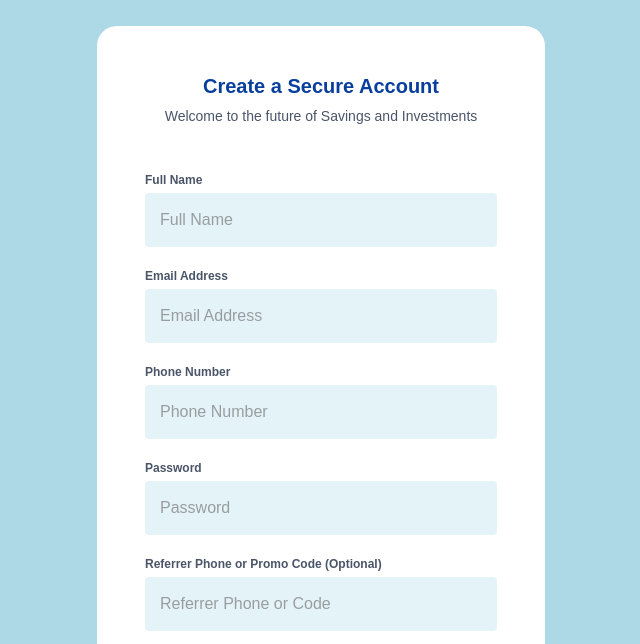
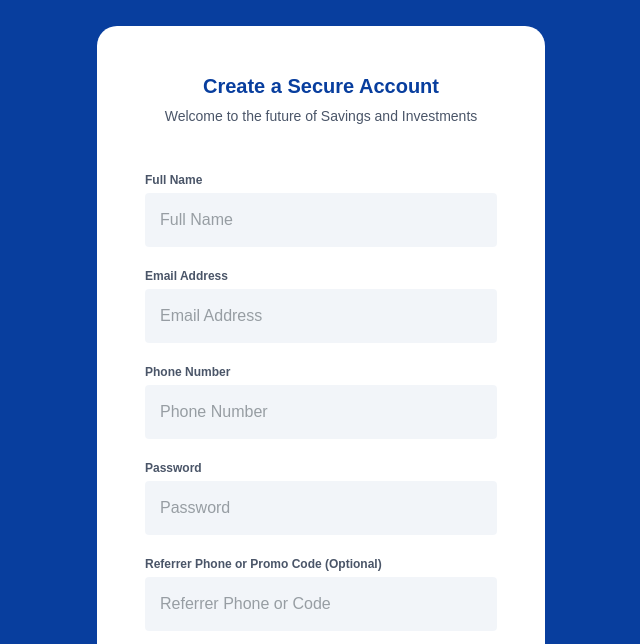
Before and after one commit to timilxr/start-front-end-task, a plain HTML site: page index.html in a window 1280 px wide. Shown: the part 106-750 px from the top of the page, without its empty margins (319-959 px from the left). Drawn offline with Linux system fonts and the light colour scheme; files whose address does not match are found by name.

Commit message:
UI update

```diff
--- a/index.html
+++ b/index.html
@@ -8,7 +8,7 @@
 	<script src="js/bootstrap.js"></script>
 	<style>
 	body{
-		background-color: #ADD8E6;
+		background-color: #083e9e;
 		font-family: sans-serif;
 	}
 	h1{
@@ -21,7 +21,7 @@
 		color: #4a5568;
 	}
 	input[type=text],input[type=email],input[type=number],input[type=password]{
-		background-color: #daeef5;
+		background-color: #edf2f7;
 		border: 0;
 		opacity: 0.7;
 		padding: 15px;
```
